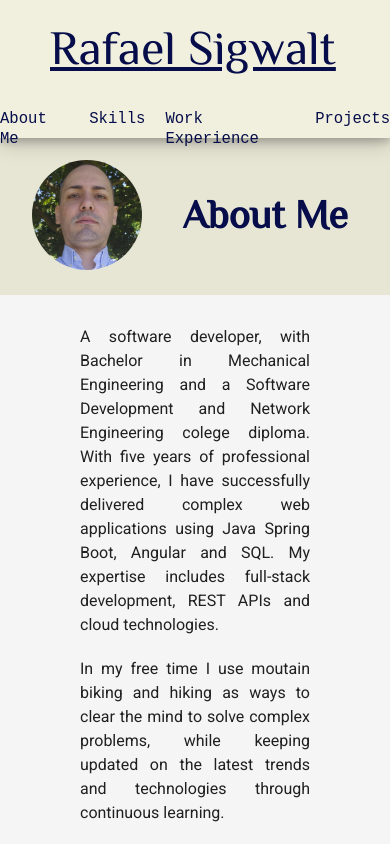
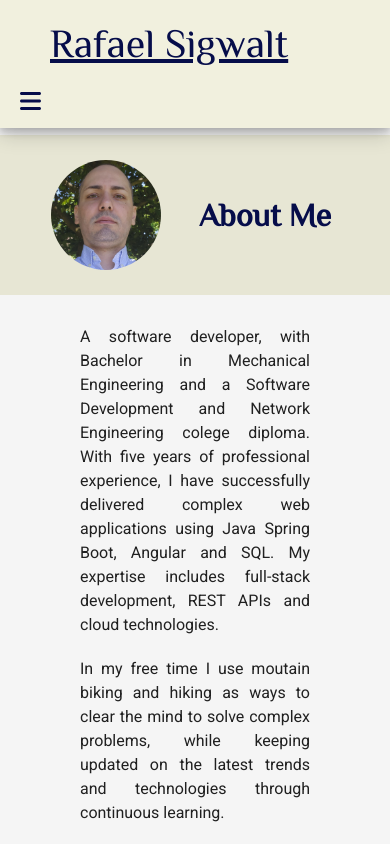
Before and after one commit to rafsig/rafael-sigwalt-site, a React (Vite) app: page / in a window 390 px wide. Shown: the top 844 px of the page. Built offline with nearby package versions, Linux system fonts and the light colour scheme; the HTML template or start-up script is replaced by a standard one.

Commit message:
Fix mobile incompatibilities (#7)
* fix title font sizes

* fix menu for mobile

```diff
--- a/src/components/Header/Menu/MenuItem/index.tsx
+++ b/src/components/Header/Menu/MenuItem/index.tsx
@@ -1,6 +1,7 @@
 import { MouseEvent } from "react";
 import styled from "styled-components";
 import MenuItemProps from "../../../../models/props/MenuItemProps";
+import { specialFontColor } from "../../../GlobalStyle/styleVariables";
 
 const ListItemStyled = styled.li`
     margin:10px 0;
@@ -10,6 +11,10 @@ const LinkStyled = styled.a`
     font-family: monospace;
     font-size:1.2em;
     text-decoration: none;
+    @media (max-width:800px) {
+        padding:20px;
+        display: block;
+    }
 `
 
 const MenuItem = (props:MenuItemProps) => {
--- a/src/components/Header/Menu/index.tsx
+++ b/src/components/Header/Menu/index.tsx
@@ -4,9 +4,10 @@ import { FontAwesomeIcon } from "@fortawesome/react-fontawesome";
 import { faBars } from "@fortawesome/free-solid-svg-icons";
 import { useState } from "react";
 import { MenuProps } from "../../../models/props/MenuProps";
+import { sectionTitleColor, specialFontColor } from "../../GlobalStyle/styleVariables";
 
 const BarsIcon = styled.span`
-    color:#f0f0f0;
+    color: ${specialFontColor};
     visibility: hidden;
     position: absolute;
     padding-bottom: 15px;
@@ -14,6 +15,9 @@ const BarsIcon = styled.span`
     padding-right: 20px;
     cursor: pointer;
     font-size: 1.5em;
+    @media (max-width: 800px) {
+        visibility: visible;
+    }
 `
 
 const NavStyled = styled.nav`
@@ -30,6 +34,19 @@ const ListStyled = styled.ul<MenuProps>`
     gap: 20px;
     flex-flow: row;
     flex-grow: 0;
+    @media (max-width:800px) {
+        visibility: ${props => props.$visibility};
+        position: absolute;
+        top:135px;
+        left:0;
+        flex-direction: column;
+        background-color: ${sectionTitleColor};
+        gap:0;
+        li {
+            margin:0;
+            border-bottom: 1px solid ${specialFontColor};
+        }
+    }
 `;
 
 const Overlay = styled.div<MenuProps>`
--- a/src/components/Header/index.tsx
+++ b/src/components/Header/index.tsx
@@ -30,6 +30,9 @@ const TitleStyled = styled.h1`
     color:#060D4A;
     margin-left: 50px;
     margin:20px 50px;
+    @media (max-width:1400px) {
+        font-size:2.5em
+    }
 `
 
 const Header = () => {
--- a/src/components/Section/index.tsx
+++ b/src/components/Section/index.tsx
@@ -58,6 +58,9 @@ const SectionTitle = styled.h2<SectionProp>`
     @media(max-width: 1000px) or (max-height:890px) {
         margin: auto 0;
     }
+    @media (max-width:800px) {
+        font-size:2em;
+    }
 `;
 
 const SectionImage = styled.img<SectionProp>`
```
